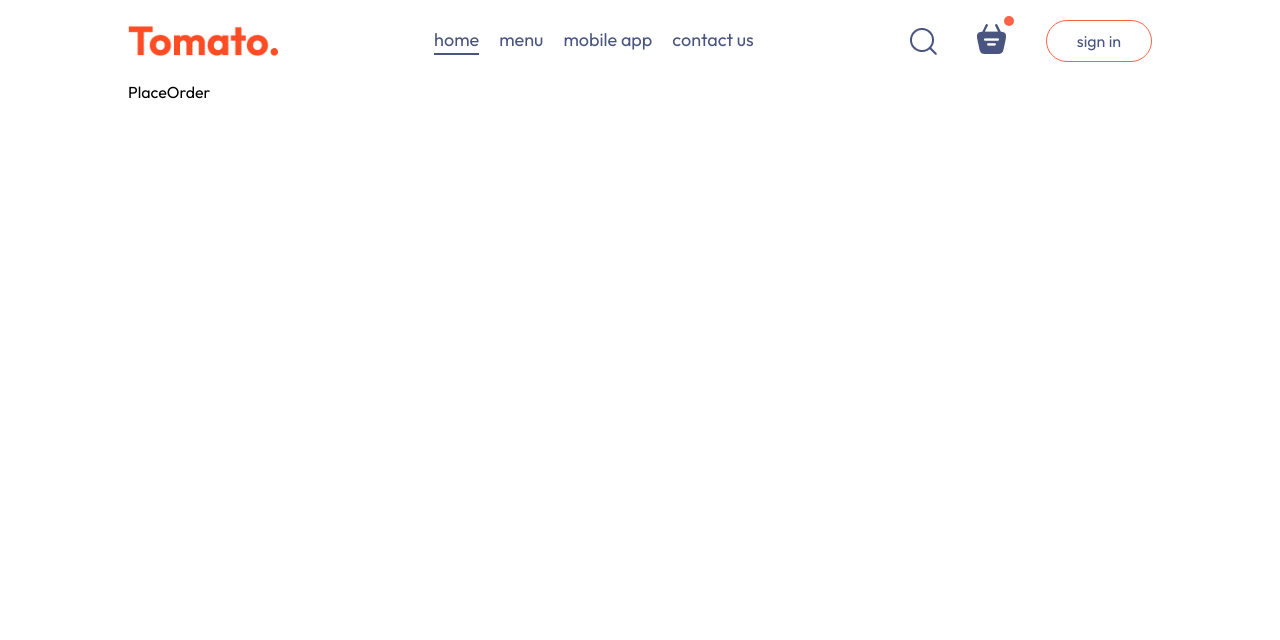
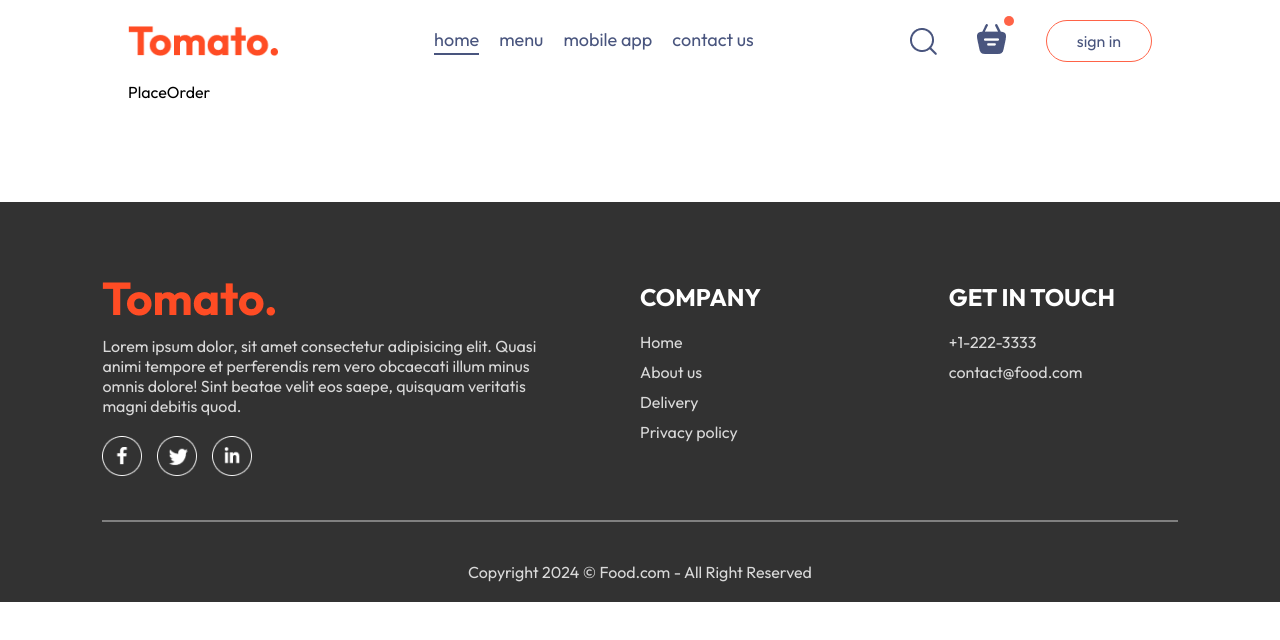
Before and after one commit to PhoebeHuHu/food-ordering-page, a React (Vite) app in the folder frontend/: page /order in a window 1280 px wide. Shown: the top 640 px of the page. Built offline with nearby package versions, Linux system fonts and the light colour scheme.

Commit message:
component: new component footer

```diff
--- a/frontend/src/App.jsx
+++ b/frontend/src/App.jsx
@@ -4,9 +4,11 @@ import { Route, Routes } from 'react-router-dom'
 import Home from './pages/Home/Home'
 import Cart from './pages/Cart/Cart'
 import PlaceOrder from './pages/PlaceOrder/PlaceOrder'
+import Footer from './components/Footer/Footer'
 
 const App = () => {
   return (
+    <>
       <div className='app'>
         <Navbar />
         <Routes>
@@ -15,6 +17,9 @@ const App = () => {
           < Route path='/order' element={<PlaceOrder />} />
         </Routes>
       </div>
+      <Footer />
+    </>
+
   )
 }
 
--- /dev/null
+++ b/frontend/src/components/Footer/Footer.jsx
@@ -0,0 +1,44 @@
+import React from 'react'
+import './footer.css'
+import { assets } from '../../assets/assets'
+const Footer = () => {
+    return (
+        <div className='footer' id='footer'>
+            <div className="footer-content">
+                <div className='footer-logo-smp'>
+                    <img src={assets.logo} alt="" />
+                    <p>Lorem ipsum dolor, sit amet consectetur adipisicing elit. Quasi animi tempore et perferendis rem vero obcaecati illum minus omnis dolore! Sint beatae velit eos saepe, quisquam veritatis magni debitis quod.</p>
+                    <div className="social-icons">
+                        <img src={assets.facebook_icon} alt="" />
+                        <img src={assets.twitter_icon} alt="" />
+                        <img src={assets.linkedin_icon} alt="" />
+                    </div>
+                </div>
+
+                <div className='footer-policies'>
+                    <h2>COMPANY</h2>
+                    <ul>
+                        <li>Home</li>
+                        <li>About us</li>
+                        <li>Delivery</li>
+                        <li>Privacy policy</li>
+                    </ul>
+                </div>
+
+                <div className='footer-contact'>
+                    <h2>GET IN TOUCH</h2>
+                    <ul>
+                        <li>+1-222-3333</li>
+                        <li>contact@food.com</li>
+                    </ul>
+                </div>
+            </div>
+
+            <hr />
+
+            <p className="footer-copyright">Copyright 2024 © Food.com - All Right Reserved</p>
+        </div>
+    )
+}
+
+export default Footer
--- /dev/null
+++ b/frontend/src/components/Footer/footer.css
@@ -0,0 +1,54 @@
+.footer {
+    color: var(--color-text-white);
+    background-color: var(--color-bg-dark);
+    display: flex;
+    flex-direction: column;
+    align-items: center;
+    gap: 20px;
+    padding: 20px 8vw;
+    padding-top: 80px;
+    margin-top: 100px;
+}
+
+.footer-content {
+    width: 100%;
+    display: grid;
+    grid-template-columns: 2fr 1fr 1fr;
+    gap: 80px;
+}
+
+.footer-logo-smp,
+.footer-policies,
+.footer-contact {
+    display: flex;
+    flex-direction: column;
+    gap: 20px;
+    align-items: start;
+}
+
+.footer-logo-smp li,
+.footer-policies li,
+.footer-contact li {
+    list-style: none;
+    margin-bottom: 10px;
+    cursor: pointer;
+}
+
+.footer-policies h2,
+.footer-contact h2 {
+    color: #fff;
+}
+
+.social-icons img {
+    width: 40px;
+    margin-right: 15px;
+    cursor: pointer;
+}
+
+.footer hr {
+    width: 100%;
+    height: 2px;
+    margin: 20px 0;
+    background-color: var(--color-light-grey);
+    border: none;
+}
--- a/frontend/src/index.css
+++ b/frontend/src/index.css
@@ -11,6 +11,8 @@
   --color-dark-grey: #262626;
   --color-light-grey: #808080;
   --color-highlight-grey: #e2e2e2;
+  --color-text-white: #d9d9d9;
+  --color-bg-dark: #323232;
   /* font size */
   --menu-font-size: 18px;
   --btn-font-size: 16px;
```
Lines whose indentation alone changed are shown as unchanged.
